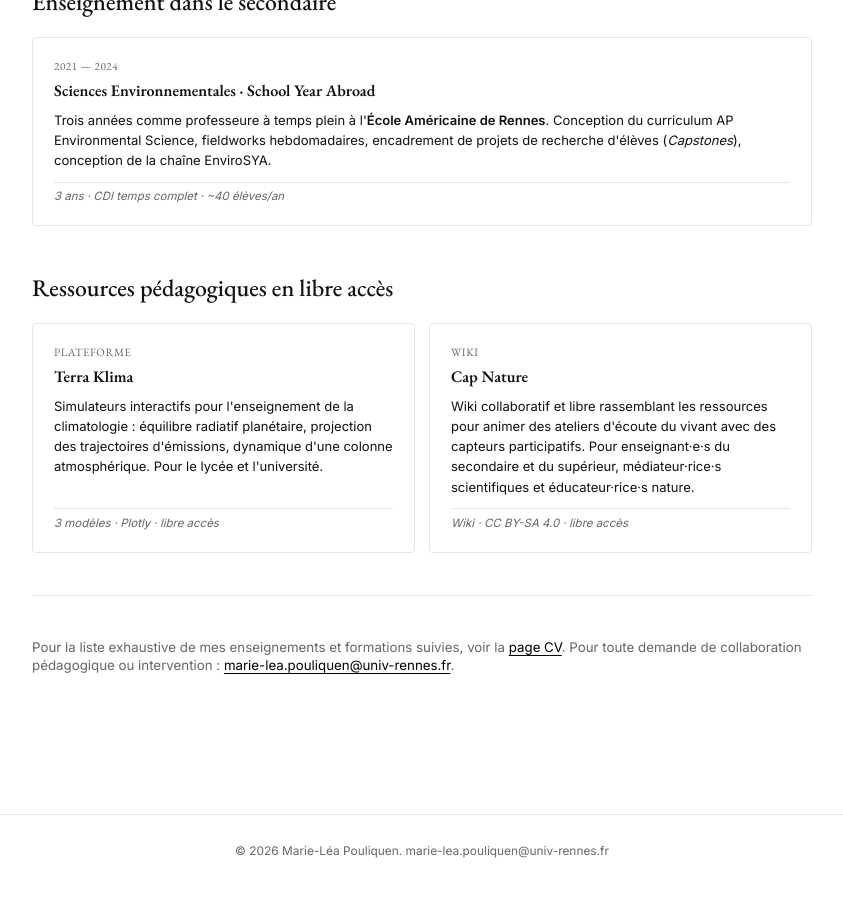
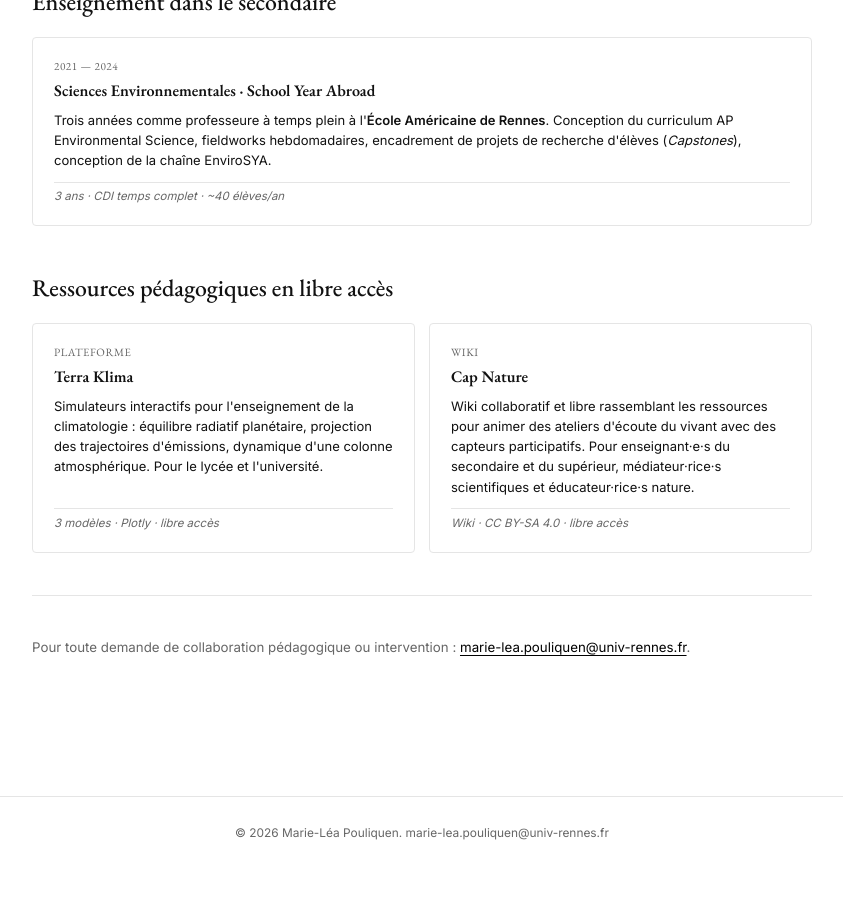
Before and after one commit to marieleapouliquen/marieleapouliquen.github.io, a Jekyll site: the page built from _pages/enseignement.md, in a window 1280 px wide and 900 px high, scrolled down 980 px. Shown: the top 897 px of the window, without its empty margins (218-1061 px from the left). Built offline with Jekyll 4.4.1, drawn with Linux system fonts in a browser that asks for light colours.

Commit message:
Update enseignement.md

```diff
--- a/_pages/enseignement.md
+++ b/_pages/enseignement.md
@@ -60,5 +60,5 @@ Trois principes structurent mon approche :
 ---
 
 <p style="font-size: 0.95rem; color: var(--color-muted);">
-Pour la liste exhaustive de mes enseignements et formations suivies, voir la <a href="{{ '/cv/' | relative_url }}">page CV</a>. Pour toute demande de collaboration pédagogique ou intervention : <a href="mailto:marie-lea.pouliquen@univ-rennes.fr">marie-lea.pouliquen@univ-rennes.fr</a>.
+Pour toute demande de collaboration pédagogique ou intervention : <a href="mailto:marie-lea.pouliquen@univ-rennes.fr">marie-lea.pouliquen@univ-rennes.fr</a>.
 </p>
```
